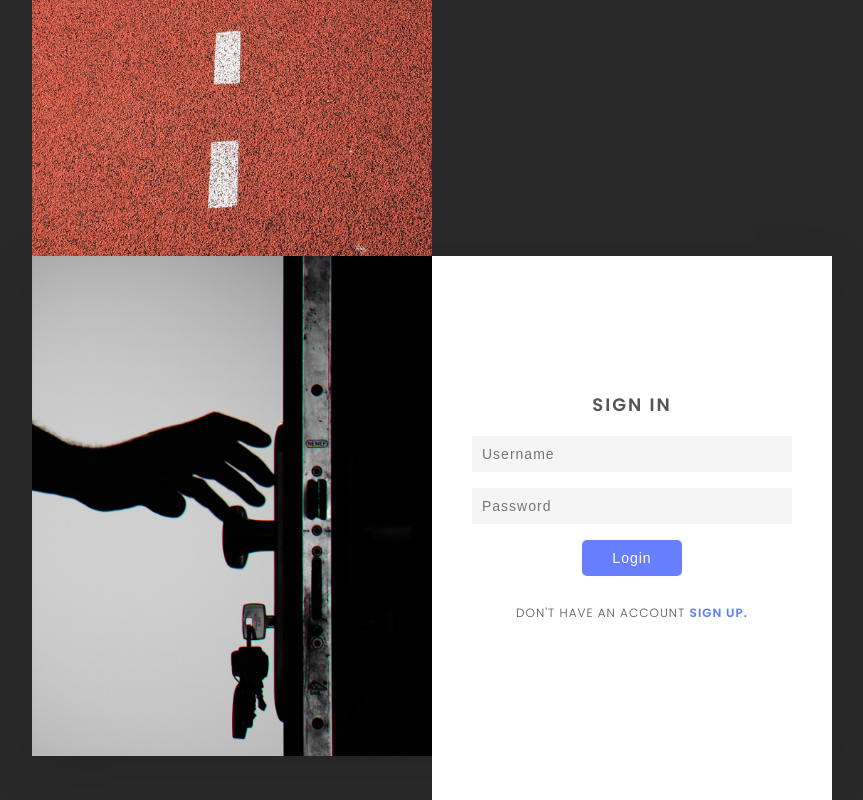
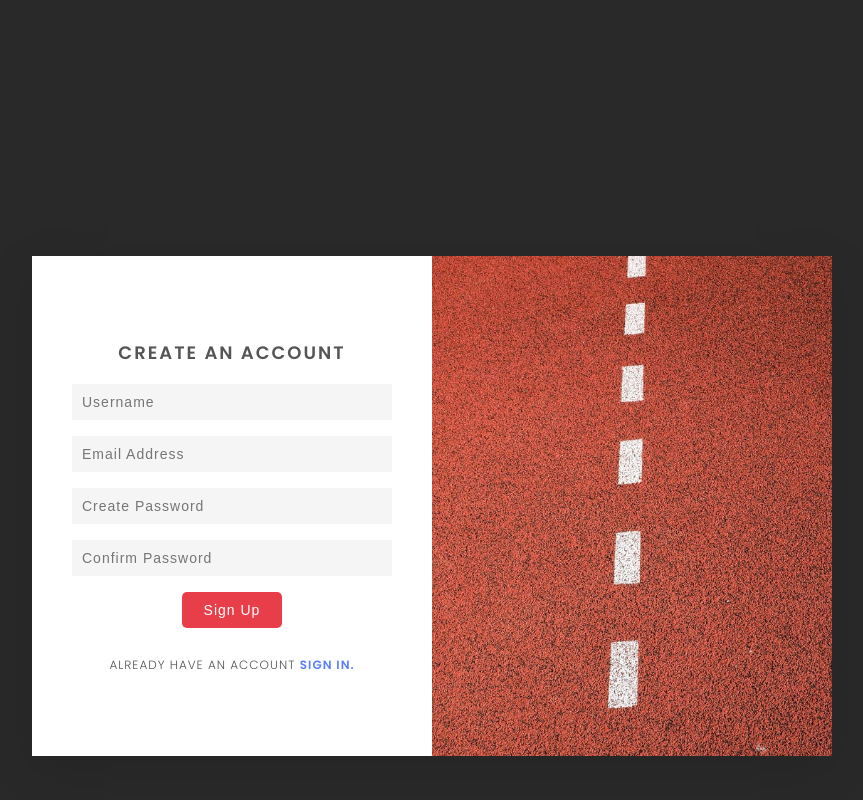
Before and after one commit to SebaGNH/Animated-Login-and-Registration-Form-v2, a plain HTML site: page index.html in a window 1280 px wide. Both pictures are taken after a click on the link "SIGN UP.". Shown: the top 800 px of the page, without its empty margins (208-1071 px from the left). Drawn offline with Linux system fonts and the light colour scheme.

Commit message:
Se crearon estilos para movimiento y evento click para ocultar sobrante

```diff
--- a/css/style.sass
+++ b/css/style.sass
@@ -28,6 +28,7 @@ section
         height: 500px
         background-color: #fff
         box-shadow: 0 15px 50px rgba(#000,.1)
+        overflow: hidden //Lo agrego alfinal
         .user
             position: absolute
             top: 0
@@ -100,14 +101,36 @@ section
                         font-weight: 600
                         text-decoration: none
                         color: #577eff
+                        cursor: pointer //Luego borrarlo
+
         .signin-box
             //display: none
+            //pointer-events: none
+            .img-box
+                top: 0
+            .form-box
+                top: 0
         .signup-box
             //display: none
-            pointer-events: none
+            top: 0
+            pointer-events: none //Quitamos los eventos del click
             .img-box
                 top: -100% //La imagen se va para arriba
+
             .form-box
                 top: 100% //De esta manera vemos los 2 formularios
                 input[type="submit"]
                     background-color: #e73e49
+    .active
+        .signin-box
+            .img-box
+                top: -100%
+            .form-box
+                top: 100%
+                transition: .5s
+        .signup-box
+            pointer-events: all
+            .img-box
+                top: 0
+            .form-box
+                top: 0
--- a/index.html
+++ b/index.html
@@ -19,24 +19,24 @@
                     <h2>Sign In</h2>
                     <input type="text" placeholder="Username">
                     <input type="password" name="" id="" placeholder="Password">
-                    <input id="btn_sign_up" type="submit" value="Login">
-                    <p class="signup">don't have an account <a href="#">Sign Up.</a></p>
+                    <input type="submit" value="Login">
+                    <p class="signup">don't have an account <a class="btnToggle" onclick="toggleForm();" href="#">Sign Up.</a></p>
                 </form>
             </div>
             <!-- Segunda caja -->
             <div class="user signup-box">
-                <div class="img-box">
-                    <img src="./img/img02.jpeg" alt="">
-                </div>
                 <form class="form-box" action="">
                     <h2>Create an account</h2>
                     <input type="text" placeholder="Username">
                     <input type="text" placeholder="Email Address">
                     <input type="password" name="" id="" placeholder="Create Password">
                     <input type="password" name="" id="" placeholder="Confirm Password">
-                    <input id="btn_sign_in" type="submit" value="Sign Up">
-                    <p class="signup">Already have an account <a href="#">Sign in.</a></p>
+                    <input type="submit" value="Sign Up">
+                    <p class="signup">Already have an account <a class="btnToggle" onclick="toggleForm();" href="#">Sign in.</a></p>
                 </form>
+                <div class="img-box">
+                    <img src="./img/img02.jpeg" alt="">
+                </div>
             </div>
         </div>
     </section>
--- a/js/app.js
+++ b/js/app.js
@@ -1 +1,14 @@
 'use strict';
+
+//const container = document.querySelector(".container");
+const btnToggle = document.querySelector(".btnToggle");
+btnToggle.addEventListener("click",()=>{
+    //container.classList.toggle("active");
+    console.log("hoola")
+});
+
+
+function toggleForm(){
+    const container = document.querySelector(".container");
+    container.classList.toggle("active");
+}
```
Also changed, not shown: css/style.css, 2 other files.
